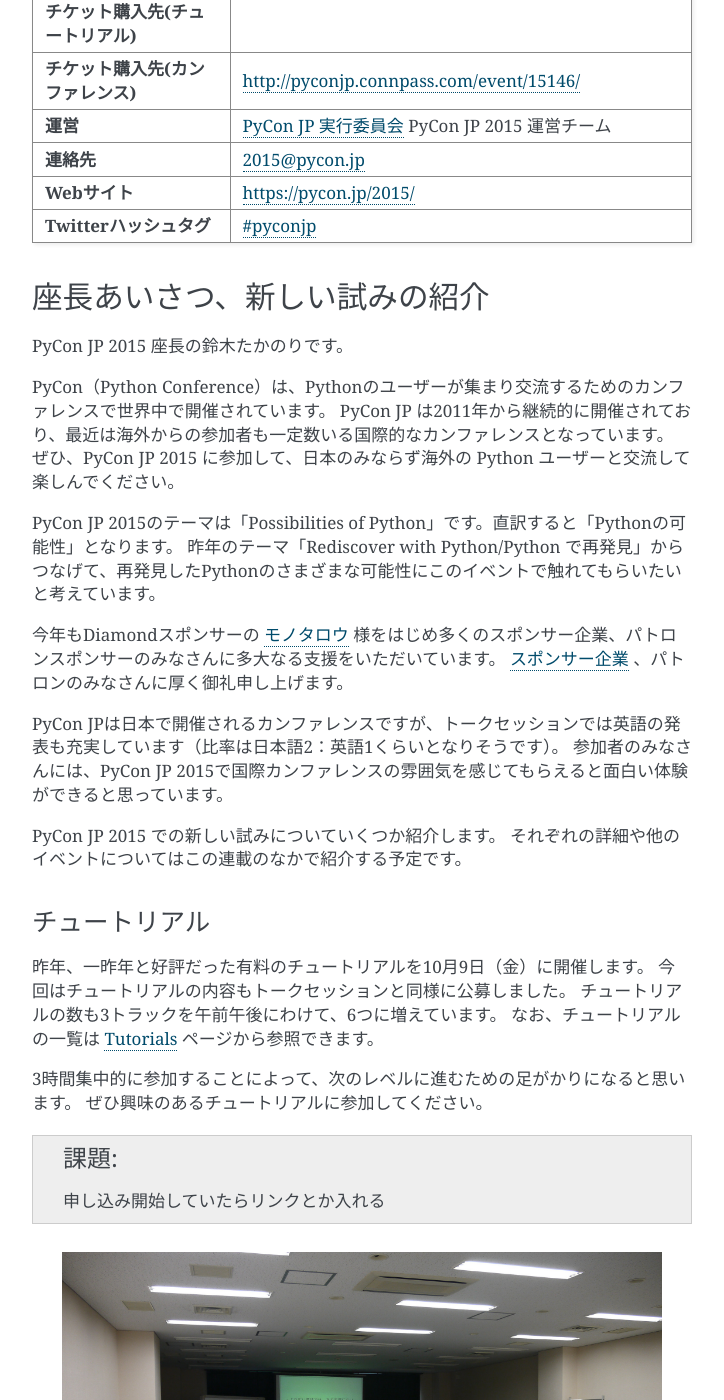
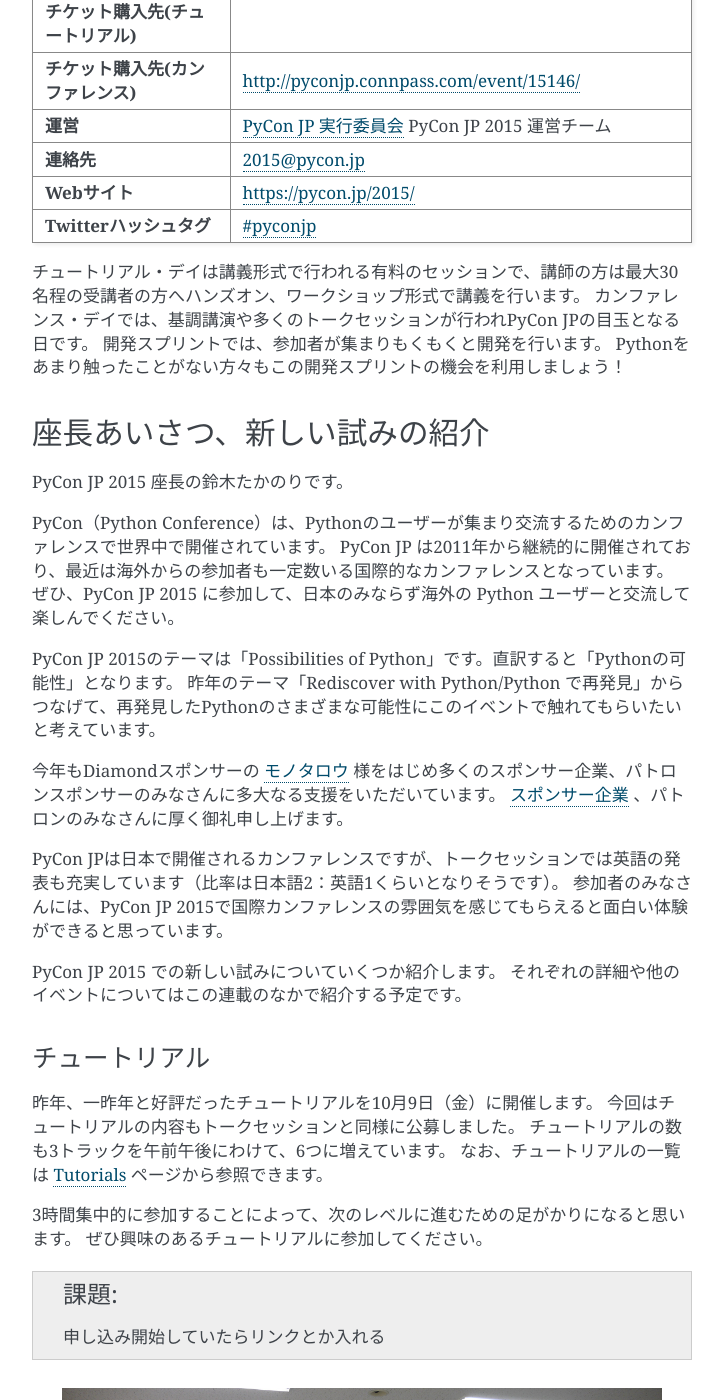
Before and after one commit to pyconjp/reports2015, a Sphinx documentation site: the page built from pre/source/01_overview.rst, in a window 1280 px wide and 1400 px high, scrolled down 2056 px. Shown: the whole window, without its empty margins (388-1112 px from the left). Built offline with Sphinx 7.4.7, drawn with Linux system fonts in a browser that asks for light colours; some of the changed text lies outside the part shown.

Commit message:
Update codezine 1st report

```diff
--- a/pre/source/01_overview.rst
+++ b/pre/source/01_overview.rst
@@ -43,9 +43,9 @@
    :widths: 30 70
    :stub-columns: 1
 
-   * - チュートリアル
+   * - チュートリアル・デイ
      - 2015-10-09(金)
-   * - カンファレンス
+   * - カンファレンス・デイ
      - 2015-10-10(土) - 11(日)
    * - 開発スプリント
      - 2015-10-12(月・祝)
@@ -80,6 +80,13 @@
    * - Twitterハッシュタグ
      - `#pyconjp <https://twitter.com/search?q=%23pyconjp&src=typd>`_
 
+
+チュートリアル・デイは講義形式で行われる有料のセッションで、講師の方は最大30名程の受講者の方へハンズオン、ワークショップ形式で講義を行います。
+カンファレンス・デイでは、基調講演や多くのトークセッションが行われPyCon JPの目玉となる日です。
+開発スプリントでは、参加者が集まりもくもくと開発を行います。
+Pythonをあまり触ったことがない方々もこの開発スプリントの機会を利用しましょう！
+
+
 座長あいさつ、新しい試みの紹介
 ==============================
 PyCon JP 2015 座長の鈴木たかのりです。
```
Also changed, not shown: other parts of pre/source/01_overview.rst (+1 -1 lines).
